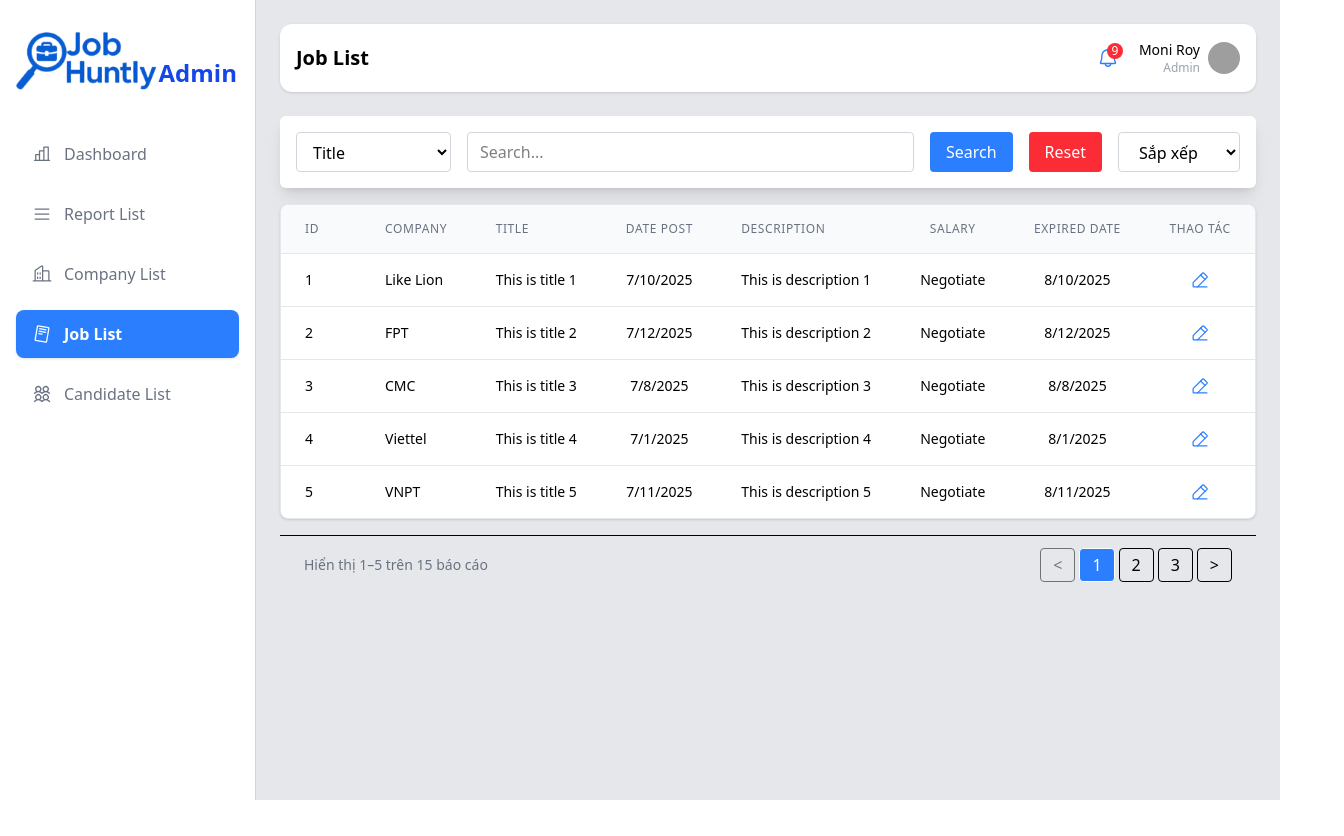
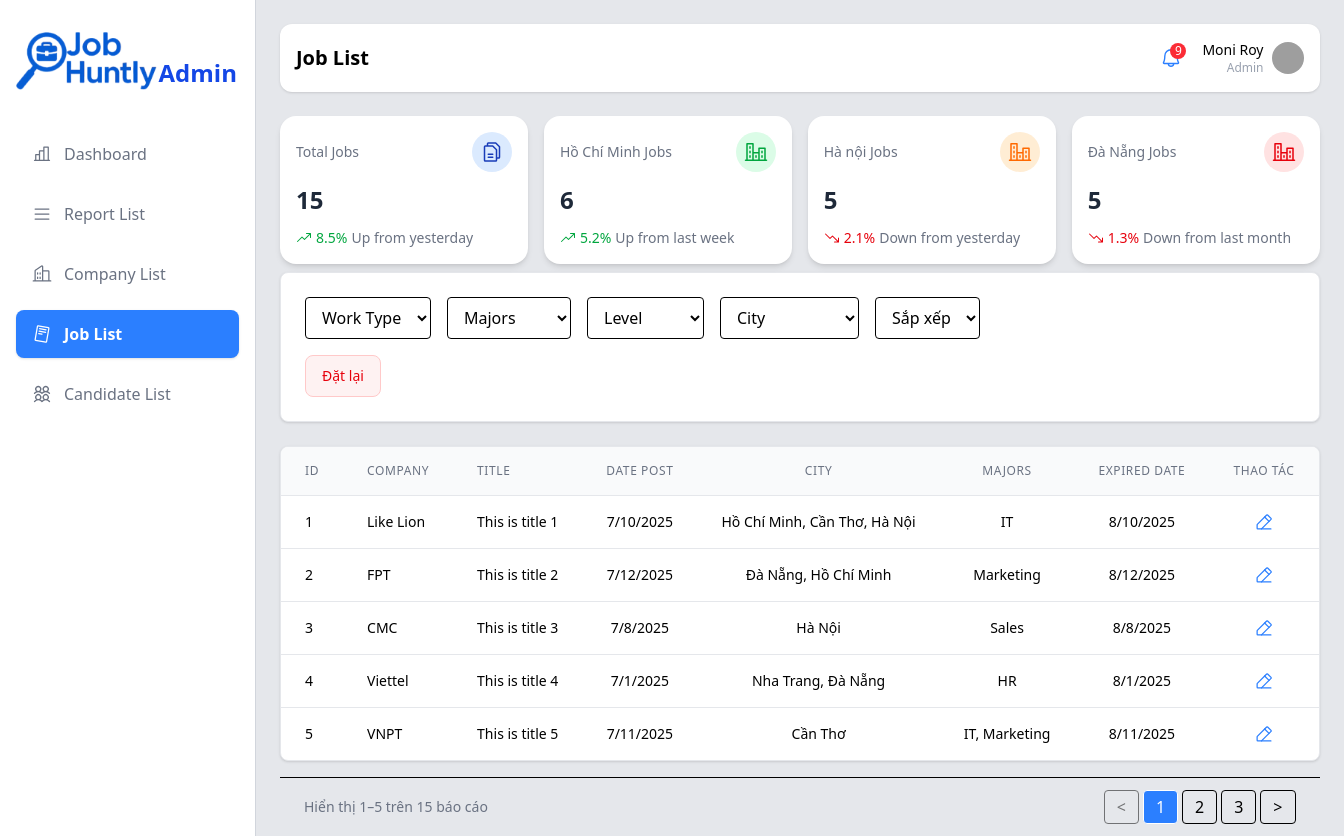
Before and after one commit to Group-3-KTC/job-huntly-admin-app, a React (Vite) app: page /jobList in a window 1280 px wide. Shown: the whole page, 1344 px wide, since content can reach past the window. Before the commit the page ends 800 px from the top, so only its background shows below. Built offline with nearby package versions, Linux system fonts and the light colour scheme; sample sign-in values are in the browser's storage; grey boxes are pictures that could not be loaded.

Commit message:
update-page-job-list

```diff
--- /dev/null
+++ b/src/features/jobpostlist/components/JobListStatic.tsx
@@ -0,0 +1,74 @@
+import type { StatisticCardProps } from "../../../types/statistics.type";
+import StatisCard from "../../../components/ui/StatisticCard";
+import { mockJob } from "../mockApi/mockJob";
+import { Files, City } from "@phosphor-icons/react";
+
+const JobListStatic = () => {
+  const totalJob = mockJob.length;
+  const HCMJob = mockJob.filter((r) =>
+    r.location_city.includes("Hồ Chí Minh")
+  ).length;
+  const HNJob = mockJob.filter((r) =>
+    r.location_city.includes("Hà Nội")
+  ).length;
+  const DNJob = mockJob.filter((r) =>
+    r.location_city.includes("Đà Nẵng")
+  ).length;
+
+  const statisticData: StatisticCardProps[] = [
+    {
+      label: "Total Jobs",
+      value: totalJob.toString(),
+      icon: <Files size={24} />,
+      change: {
+        percentage: "8.5%",
+        direction: "up",
+        description: "Up from yesterday",
+      },
+      colorScheme: "blue",
+    },
+    {
+      label: "Hồ Chí Minh Jobs",
+      value: HCMJob.toString(),
+      icon: <City size={24} />,
+      change: {
+        percentage: "5.2%",
+        direction: "up",
+        description: "Up from last week",
+      },
+      colorScheme: "green",
+    },
+    {
+      label: "Hà nội Jobs",
+      value: HNJob.toString(),
+      icon: <City size={24} />,
+      change: {
+        percentage: "2.1%",
+        direction: "down",
+        description: "Down from yesterday",
+      },
+      colorScheme: "orange",
+    },
+    {
+      label: "Đà Nẵng Jobs",
+      value: DNJob.toString(),
+      icon: <City size={24} />,
+      change: {
+        percentage: "1.3%",
+        direction: "down",
+        description: "Down from last month",
+      },
+      colorScheme: "red",
+    },
+  ];
+
+  return (
+    <div className="grid grid-cols-1 gap-4 sm:grid-cols-2 xl:grid-cols-4">
+      {statisticData.map((item, index) => (
+        <StatisCard key={index} {...item} />
+      ))}
+    </div>
+  );
+};
+
+export default JobListStatic;
--- a/src/features/jobpostlist/components/JobListTable.tsx
+++ b/src/features/jobpostlist/components/JobListTable.tsx
@@ -1,20 +1,91 @@
-import { useMemo, useState } from "react";
+import { useEffect, useMemo, useState } from "react";
 import { Table, type TableColumn } from "../../../components/ui/Table";
 import type { JobPost } from "../mockApi/mockJob";
 import { mockJob } from "../mockApi/mockJob";
 import { PencilSimpleLine } from "phosphor-react";
+import {
+  FilterBar,
+  type FilterField,
+} from "../../../components/common/FilterBar";
 
 const JobListTable = () => {
   const [searchField, setSearchField] = useState<keyof JobPost>("title");
   const [searchQuery, setSearchQuery] = useState("");
   const [currentPage, setCurrentPage] = useState(1);
   const [sortOrder, setSortOrder] = useState("");
-  const [selectedJob, setSelectedJob] = useState<JobPost | null>(null);
+  const [selectedJob, setSelectedJob] = useState<JobPost[]>([]);
+  const [loading, setLoading] = useState(true);
+  const [jobs, setJobs] = useState<JobPost[]>([]);
 
   const pageSize = 5;
 
+  useEffect(() => {
+    setLoading(true);
+    const timeout = setTimeout(() => {
+      setJobs(mockJob);
+      setLoading(false);
+    }, 2000);
+
+    return () => clearTimeout(timeout);
+  }, []);
+
+  const handleFilter = (filters: Record<string, string | string[]>) => {
+    const { sort, ...otherFilters } = filters;
+
+    if (typeof sort === "string") {
+      setSortOrder(sort === "Newest" ? "recent" : "oldest");
+    }
+
+    const filtered = mockJob.filter((job) => {
+      return Object.entries(otherFilters).every(([key, value]) => {
+        const jobValue = job[key as keyof JobPost];
+        if (Array.isArray(value)) {
+          return value.every((val) => (jobValue as string[]).includes(val));
+        } else {
+          return String(jobValue).includes(value);
+        }
+      });
+    });
+
+    setJobs(filtered);
+    setCurrentPage(1);
+  };
+
+  const filterFields: FilterField[] = [
+    {
+      key: "workType",
+      label: "Work Type",
+      type: "select",
+      options: ["On-site", "Remote", "Hybrid"],
+    },
+    {
+      key: "majors",
+      label: "Majors",
+      type: "select",
+      options: ["IT", "Marketing", "Sales", "HR"],
+    },
+    {
+      key: "level",
+      label: "Level",
+      type: "select",
+      options: ["Intern", "Fresher", "Middle", "Senior", "Associate"],
+    },
+    {
+      key: "location_city",
+      label: "City",
+      type: "select",
+      options: ["Hồ Chí Minh", "Hà Nội", "Đà Nẵng", "Cần Thơ", "Nha Trang"],
+    },
+    {
+      key: "sort",
+      label: "Sắp xếp",
+      type: "select",
+      options: ["Oldest", "Newest"],
+    },
+  ];
+
   const sortedAndFilteredData = useMemo(() => {
-    let temp = [...mockJob];
+    let temp = [...jobs];
 
     if (sortOrder === "recent") {
       temp.sort((a, b) => b.id - a.id);
@@ -27,7 +98,7 @@ const JobListTable = () => {
       const fieldValue = String(job[searchField] ?? "").toLowerCase();
       return fieldValue.includes(query);
     });
-  }, [searchQuery, searchField, sortOrder]);
+  }, [searchQuery, searchField, sortOrder, jobs]);
 
   const total = sortedAndFilteredData.length;
   const totalPages = Math.ceil(total / pageSize);
@@ -47,8 +118,18 @@ const JobListTable = () => {
       align: "center",
       render: (value) => new Date(value).toLocaleDateString(),
     },
-    { key: "description", title: "Description", align: "left" },
-    { key: "salary", title: "Salary", align: "center" },
+    {
+      key: "location_city",
+      title: "City",
+      align: "center",
+      render: (value: string[]) => value.join(", "),
+    },
+    {
+      key: "majors",
+      title: "Majors",
+      align: "center",
+      render: (value: string[]) => value.join(", "),
+    },
     {
       key: "expired_date",
       title: "Expired Date",
@@ -62,7 +143,7 @@ const JobListTable = () => {
       render: (_, record) => (
         <div className="flex justify-center gap-2">
           <button
-            onClick={() => setSelectedJob(record)}
+            onClick={() => setSelectedJob([record])}
             className="text-blue-500 hover:text-blue-700"
             title="Chi tiết"
           >
@@ -74,72 +155,30 @@ const JobListTable = () => {
   ];
 
   return (
-    <div className="space-y-4 max-w-full">
-      <div className="bg-white p-4 rounded-md shadow-lg flex flex-wrap gap-4 items-center justify-between w-full box-border">
-        <select
-          value={searchField}
-          onChange={(e) => setSearchField(e.target.value as keyof JobPost)}
-          className="border border-gray-300 rounded px-3 py-2 h-[40px]"
-        >
-          <option value="title">Title</option>
-          <option value="company">Company</option>
-          <option value="description">Description</option>
-          <option value="location_city">Location City</option>
-          <option value="location_ward">Location Ward</option>
-        </select>
-
-        <input
-          type="text"
-          placeholder="Search..."
-          value={searchQuery}
-          onChange={(e) => {
-            setSearchQuery(e.target.value);
-            setCurrentPage(1);
-          }}
-          className="border border-gray-300 rounded px-3 py-2 flex-1 min-w-[200px] h-[40px]"
-        />
-
-        <button className="bg-blue-500 text-white px-4 py-2 rounded hover:bg-blue-600 h-[40px]">
-          Search
-        </button>
-
-        <button
-          className="bg-red-500 text-white px-4 py-2 rounded hover:bg-red-600 h-[40px]"
-          onClick={() => {
-            setSearchQuery("");
-            setSearchField("title");
-            setSortOrder("");
-            setCurrentPage(1);
-          }}
-        >
-          Reset
-        </button>
-
-        <select
-          value={sortOrder}
-          onChange={(e) => setSortOrder(e.target.value)}
-          className="px-4 py-2 border border-gray-300 rounded h-[40px]"
-        >
-          <option value="">Sắp xếp</option>
-          <option value="recent">Mới nhất</option>
-          <option value="oldest">Cũ nhất</option>
-        </select>
-      </div>
+    <div className="space-y-4 max-w-full mt-2">
+      <FilterBar
+        filters={filterFields}
+        onFilterChange={handleFilter}
+        onReset={() => {
+          setJobs(mockJob);
+          setSortOrder("desc");
+        }}
+      />
 
       <Table
         columns={columns}
         data={paginatedData}
         keyExtractor={(job) => job.id}
+        loading={loading}
         emptyMessage="Không có công việc nào"
       />
 
-      {/* Chi tiết công việc */}
-      {selectedJob && (
+      {selectedJob.length > 0 && (
         <div className="fixed inset-0 bg-opacity-40 flex justify-center items-center z-50">
           <div className="bg-white p-6 rounded-xl w-full max-w-md space-y-4 shadow-2xl border border-gray-300">
             <h2 className="text-lg font-semibold">Chi tiết công việc</h2>
             <div className="space-y-2 text-sm max-h-[400px] overflow-y-auto">
-              {Object.entries(selectedJob).map(([key, value]) => (
+              {Object.entries(selectedJob[0]).map(([key, value]) => (
                 <div key={key}>
                   <strong>{key}:</strong>{" "}
                   {Array.isArray(value) ? value.join(", ") : String(value)}
@@ -148,7 +187,7 @@ const JobListTable = () => {
             </div>
             <div className="flex justify-end gap-2">
               <button
-                onClick={() => setSelectedJob(null)}
+                onClick={() => setSelectedJob([])}
                 className="px-4 py-2 bg-gray-300 rounded hover:bg-gray-400"
               >
                 Đóng
@@ -157,6 +196,7 @@ const JobListTable = () => {
           </div>
         </div>
       )}
+
       {totalPages > 1 && (
         <div className="flex items-center justify-between px-6 py-3 border-t">
           <div className="text-sm text-gray-500">
--- a/src/features/jobpostlist/pages/JobListPage.tsx
+++ b/src/features/jobpostlist/pages/JobListPage.tsx
@@ -1,9 +1,11 @@
+import JobListStatic from "../components/JobListStatic"
 import JobListTable from "../components/JobListTable"
 
 
 const JobListPage = () => {
   return (
     <div className="w-full px-2 md:px-6">
+      <JobListStatic />
       <JobListTable />
     </div>
   )
--- a/src/features/reportlist/components/ReportTable.tsx
+++ b/src/features/reportlist/components/ReportTable.tsx
@@ -12,6 +12,7 @@ const ReportTable = () => {
   const [searchField, setSearchField] = useState("reportType");
   const [searchQuery, setSearchQuery] = useState("");
   const [currentPage, setCurrentPage] = useState(1);
+  const [loading, setLoading] = useState(true);
   const [sortOrder, setSortOrder] = useState("desc");
   const [selectedReport, setSelectedReport] = useState<Reports | null>(null);
   const [updatedStatus, setUpdatedStatus] =
@@ -22,6 +23,16 @@ const ReportTable = () => {
 
   const uniqueReportTypes = [...new Set(mockReport.map((r) => r.reportType))];
   const uniqueStatuses = [...new Set(mockReport.map((r) => r.status))];
+
+  useEffect(() => {
+  setLoading(true);
+  const timeout = setTimeout(() => {
+    setData(mockReport);
+    setLoading(false);
+  }, 2000); // 2 giây
+
+  return () => clearTimeout(timeout);
+}, []);
 
   const filters: FilterField[] = [
     {
@@ -198,6 +209,7 @@ const ReportTable = () => {
         columns={columns}
         data={paginatedData}
         keyExtractor={(report) => report.id}
+        loading={loading}
         emptyMessage="Không có báo cáo nào"
       />
 
```
